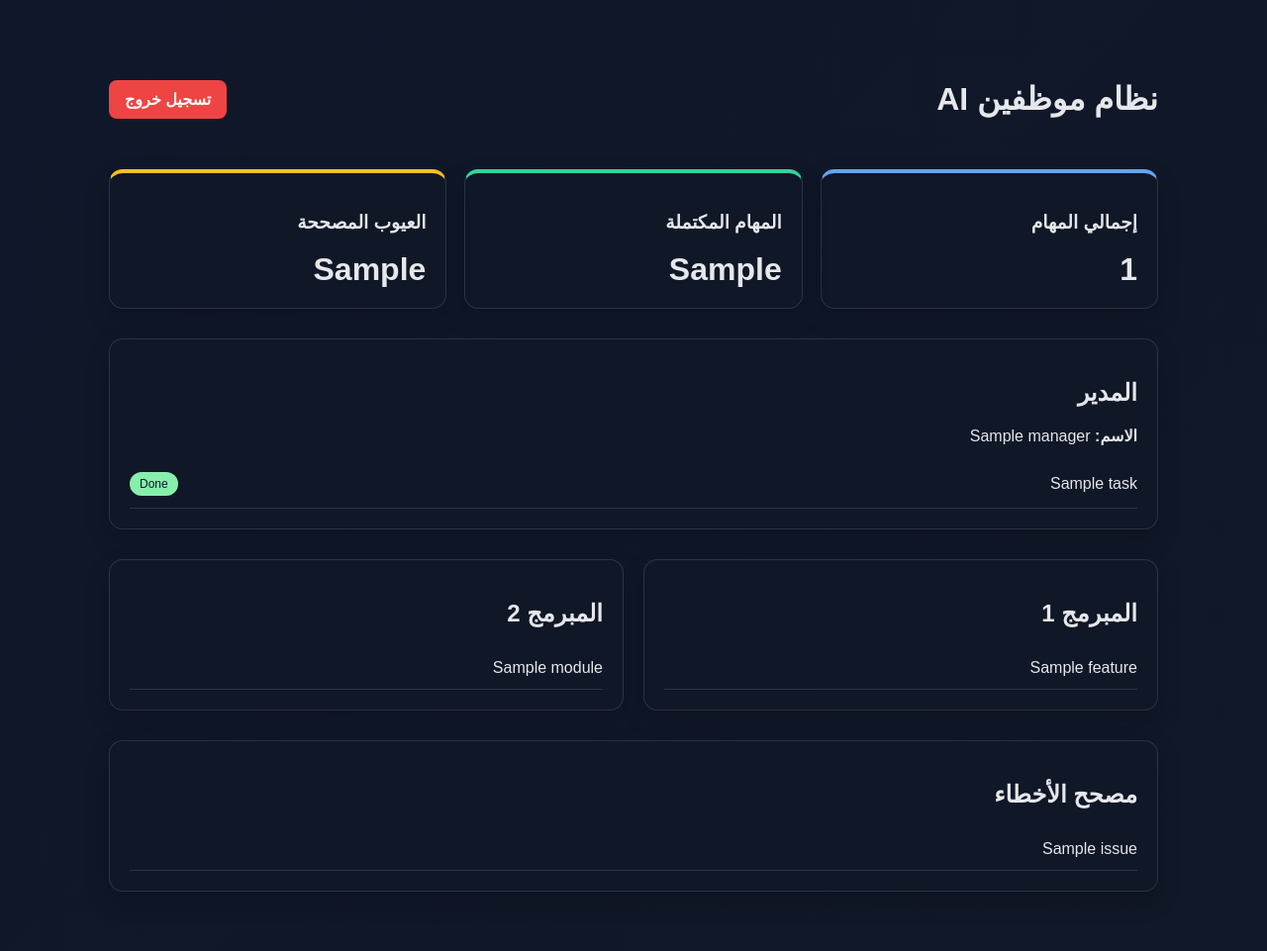
After one commit to vjyw2727pv-ops/ai-employee-system, a Flask app: template templates/dashboard.html in a window 1280 px wide. The commit adds this page. Shown: the whole page at 99% size. Run offline with Flask 3, Linux system fonts and the light colour scheme; the template is opened without the code that fills it: most values are stand-ins (such as "Sample title", 1, 10 or a date in 2020).

Commit message:
Add login page and dashboard enhancements to the AI employee web app.

```diff
--- a/app.py
+++ b/app.py
@@ -1,12 +1,37 @@
-from flask import Flask, render_template
+from flask import Flask, render_template, request, redirect, url_for, session
 from core.system import AIEmployeeSystem
 
 app = Flask(__name__)
+app.secret_key = "ai_employee_secret_key"
 
 
-def build_dashboard_data():
+@app.route("/login", methods=["GET", "POST"])
+def login():
+    if request.method == "POST":
+        username = request.form.get("username")
+        password = request.form.get("password")
+
+        if username == "admin" and password == "1234":
+            session["user"] = username
+            return redirect(url_for("dashboard"))
+
+        return render_template("login.html", error="اسم المستخدم أو كلمة المرور غير صحيحة")
+
+    return render_template("login.html")
+
+
+@app.route("/logout")
+def logout():
+    session.pop("user", None)
+    return redirect(url_for("login"))
+
+
+@app.route("/")
+def dashboard():
+    if "user" not in session:
+        return redirect(url_for("login"))
+
     system = AIEmployeeSystem()
-
     task1 = system.manager.create_task("واجهة تسجيل الدخول", "إنشاء صفحة تسجيل الدخول", "high")
     system.manager.assign_task(task1, system.dev1.name)
     system.dev1.build_feature("واجهة تسجيل الدخول")
@@ -24,21 +49,14 @@ def build_dashboard_data():
     system.manager.mark_task_done(task1)
     system.manager.mark_task_done(task2)
 
-    return {
+    data = {
         "manager": {
             "name": system.manager.name,
-            "tasks_count": len(system.manager.tasks),
             "tasks": system.manager.tasks,
         },
         "developers": [
-            {
-                "name": system.dev1.name,
-                "features": system.dev1.completed_features,
-            },
-            {
-                "name": system.dev2.name,
-                "modules": system.dev2.completed_modules,
-            },
+            {"name": system.dev1.name, "features": system.dev1.completed_features},
+            {"name": system.dev2.name, "modules": system.dev2.completed_modules},
         ],
         "bug_fixer": {
             "name": system.bug_fixer.name,
@@ -46,16 +64,12 @@ def build_dashboard_data():
         },
         "summary": {
             "total_tasks": len(system.manager.tasks),
-            "completed_tasks": sum(1 for task in system.manager.tasks if task["status"] == "done"),
+            "completed_tasks": sum(1 for t in system.manager.tasks if t["status"] == "done"),
             "fixed_issues": len(system.bug_fixer.fixed_issues),
         },
     }
 
-
-@app.route("/")
-def index():
-    data = build_dashboard_data()
-    return render_template("index.html", data=data)
+    return render_template("dashboard.html", data=data)
 
 
 if __name__ == "__main__":
--- a/static/styles.css
+++ b/static/styles.css
@@ -1,46 +1,35 @@
-* {
-  box-sizing: border-box;
-}
-
+* { box-sizing: border-box; }
 body {
   margin: 0;
   font-family: Arial, sans-serif;
   background: linear-gradient(135deg, #0f172a, #111827);
   color: #e5e7eb;
 }
-
 .container {
   max-width: 1100px;
   margin: 40px auto;
   padding: 20px;
 }
-
 .topbar {
   display: flex;
   align-items: center;
   justify-content: space-between;
   margin-bottom: 30px;
 }
-
-h1, h2, h3 {
-  margin: 0 0 15px;
-}
-
-.badge {
-  background: #22c55e;
-  color: #06250d;
-  padding: 8px 12px;
-  border-radius: 999px;
+.logout-btn {
+  text-decoration: none;
+  background: #ef4444;
+  color: white;
+  padding: 10px 16px;
+  border-radius: 8px;
   font-weight: bold;
 }
-
 .summary-grid {
   display: grid;
   grid-template-columns: repeat(auto-fit, minmax(200px, 1fr));
   gap: 18px;
   margin-bottom: 30px;
 }
-
 .card, .panel {
   background: rgba(17, 24, 39, 0.9);
   border: 1px solid rgba(148, 163, 184, 0.2);
@@ -48,65 +37,23 @@ h1, h2, h3 {
   padding: 20px;
   box-shadow: 0 10px 25px rgba(0, 0, 0, 0.2);
 }
-
-.card p {
-  font-size: 2rem;
-  font-weight: bold;
-  margin: 10px 0 0;
-}
-
+.card p { font-size: 2rem; font-weight: bold; margin: 10px 0 0; }
 .accent { border-top: 4px solid #60a5fa; }
 .success { border-top: 4px solid #34d399; }
 .warning { border-top: 4px solid #fbbf24; }
-
-.role-box {
-  display: flex;
-  gap: 20px;
-  flex-wrap: wrap;
-  margin-bottom: 15px;
+.role-box { display: flex; gap: 20px; flex-wrap: wrap; margin-bottom: 15px; }
+.task-list, ul { list-style: none; margin: 0; padding: 0; }
+.task-list li, ul li {
+  display: flex; justify-content: space-between; align-items: center;
+  padding: 12px 0; border-bottom: 1px solid rgba(148, 163, 184, 0.2);
 }
-
-.task-list, ul {
-  list-style: none;
-  margin: 0;
-  padding: 0;
+.status {
+  padding: 5px 10px; border-radius: 999px; font-size: 12px; text-transform: capitalize; color: #0f172a;
 }
-
-.task-list li, ul li {
-  display: flex;
-  justify-content: space-between;
-  align-items: center;
-  padding: 12px 0;
-  border-bottom: 1px solid rgba(148, 163, 184, 0.2);
+.status.done { background: #86efac; }
+.status.assigned { background: #fcd34d; }
+.status.open { background: #93c5fd; }
+.two-column {
+  display: grid; grid-template-columns: repeat(auto-fit, minmax(260px, 1fr)); gap: 20px; margin-top: 30px;
 }
-
-.status {
-  padding: 5px 10px;
-  border-radius: 999px;
-  font-size: 12px;
-  text-transform: capitalize;
-  color: #0f172a;
-}
-
-.status.done {
-  background: #86efac;
-}
-
-.status.assigned {
-  background: #fcd34d;
-}
-
-.status.open {
-  background: #93c5fd;
-}
-
-.two-column {
-  display: grid;
-  grid-template-columns: repeat(auto-fit, minmax(260px, 1fr));
-  gap: 20px;
-  margin-top: 30px;
-}
-
-.bug-panel {
-  margin-top: 30px;
-}
+.bug-panel { margin-top: 30px; }
--- /dev/null
+++ b/templates/dashboard.html
@@ -0,0 +1,77 @@
+<!DOCTYPE html>
+<html lang="ar" dir="rtl">
+  <head>
+    <meta charset="UTF-8" />
+    <meta name="viewport" content="width=device-width, initial-scale=1.0" />
+    <title>لوحة التحكم - نظام موظفين AI</title>
+    <link rel="stylesheet" href="{{ url_for('static', filename='styles.css') }}" />
+  </head>
+  <body>
+    <div class="container">
+      <header class="topbar">
+        <h1>نظام موظفين AI</h1>
+        <a class="logout-btn" href="{{ url_for('logout') }}">تسجيل خروج</a>
+      </header>
+
+      <section class="summary-grid">
+        <div class="card accent">
+          <h3>إجمالي المهام</h3>
+          <p>{{ data.summary.total_tasks }}</p>
+        </div>
+        <div class="card success">
+          <h3>المهام المكتملة</h3>
+          <p>{{ data.summary.completed_tasks }}</p>
+        </div>
+        <div class="card warning">
+          <h3>العيوب المصححة</h3>
+          <p>{{ data.summary.fixed_issues }}</p>
+        </div>
+      </section>
+
+      <section class="panel">
+        <h2>المدير</h2>
+        <div class="role-box">
+          <div><strong>الاسم:</strong> {{ data.manager.name }}</div>
+        </div>
+
+        <ul class="task-list">
+          {% for task in data.manager.tasks %}
+            <li>
+              <span>{{ task.name }}</span>
+              <span class="status {{ task.status }}">{{ task.status }}</span>
+            </li>
+          {% endfor %}
+        </ul>
+      </section>
+
+      <section class="two-column">
+        <div class="panel">
+          <h2>المبرمج 1</h2>
+          <ul>
+            {% for feature in data.developers[0].features %}
+              <li>{{ feature }}</li>
+            {% endfor %}
+          </ul>
+        </div>
+
+        <div class="panel">
+          <h2>المبرمج 2</h2>
+          <ul>
+            {% for module in data.developers[1].modules %}
+              <li>{{ module }}</li>
+            {% endfor %}
+          </ul>
+        </div>
+      </section>
+
+      <section class="panel bug-panel">
+        <h2>مصحح الأخطاء</h2>
+        <ul>
+          {% for issue in data.bug_fixer.fixed_issues %}
+            <li>{{ issue }}</li>
+          {% endfor %}
+        </ul>
+      </section>
+    </div>
+  </body>
+</html>
```
Also changed, not shown: templates/login.html (added, +60 -0 lines).
